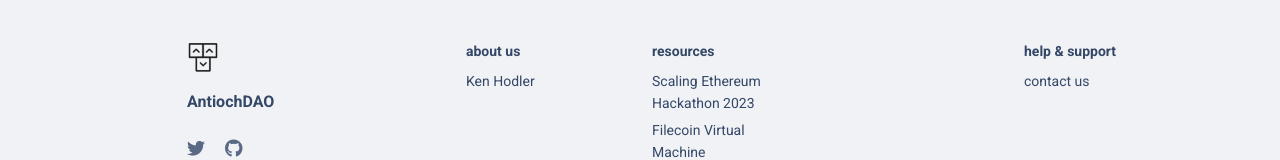
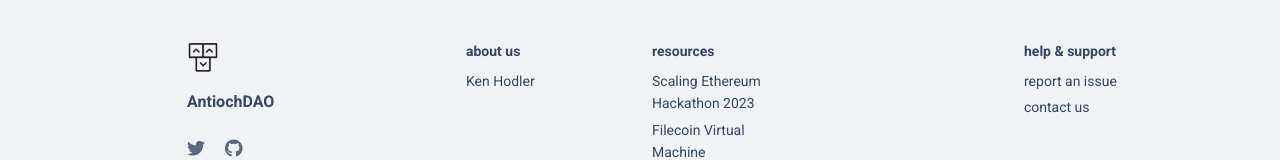
Before and after one commit to AntiochDAO/AnitochDAO.github.io, a Vue app: page / in a window 1280 px wide. Shown: the part 1430-1590 px from the top of the page. Built offline with nearby package versions, Linux system fonts and the light colour scheme.

Commit message:
Add link and clean up other footer links.

```diff
--- a/src/examples/footers/FooterDefault.vue
+++ b/src/examples/footers/FooterDefault.vue
@@ -45,7 +45,7 @@ defineProps({
         items: [
           {
             name: "Ken Hodler",
-            href: ""
+            href: "https://twitter.com/bgok"
           },
         ]
       },
@@ -75,8 +75,12 @@ defineProps({
         name: "help & support",
         items: [
           {
+            name: "report an issue",
+            href: "https://github.com/AntiochDAO/AntiochDAO/issues/new/choose"
+          },
+          {
             name: "contact us",
-            href: "sendto:antiochdao@gmail.com"
+            href: "sendto:info@antiochdao.com"
           },
         ]
       },
```
